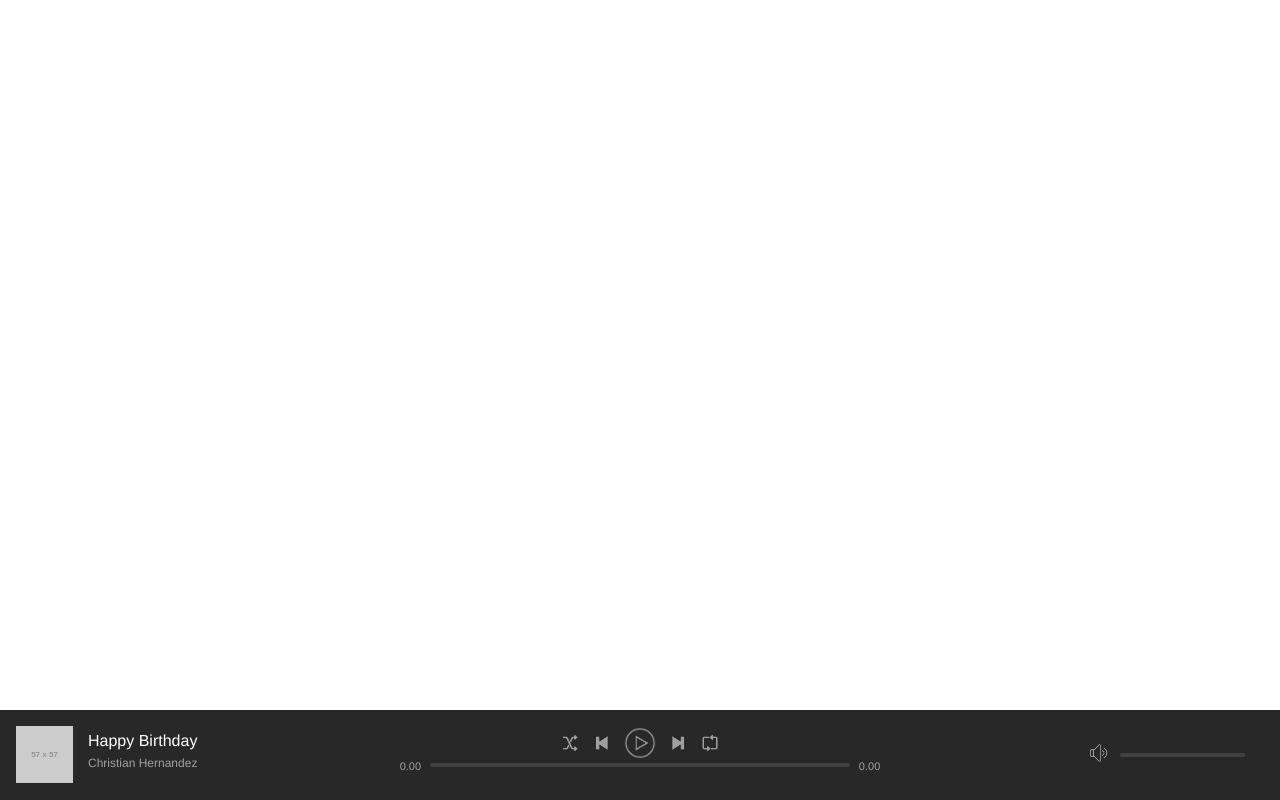
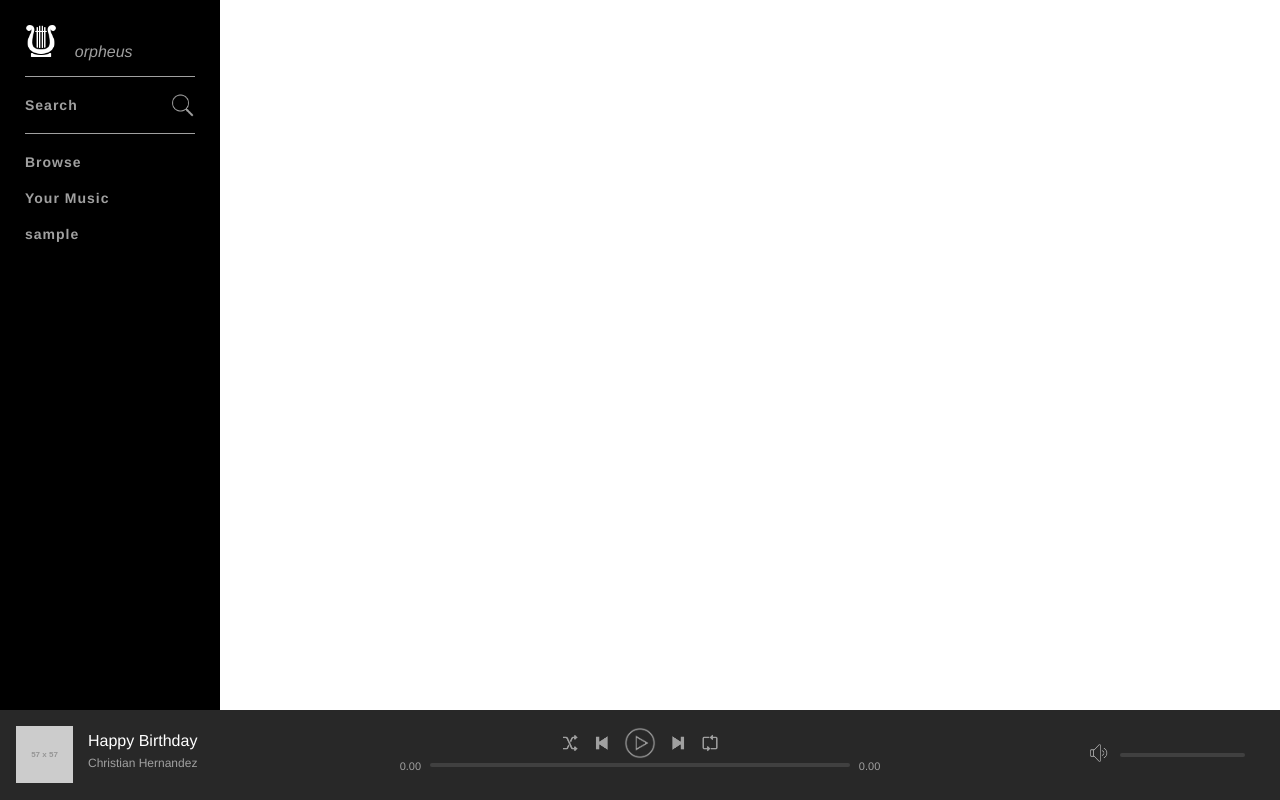
Before and after one commit to christianh814/orpheus, a PHP site: page / in a window 1280 px wide. Run offline with PHP 8.4, Linux system fonts and the light colour scheme; the visitor is signed in with stand-in values (Sample User, id 1); grey boxes labelled with a size stand in for pictures from a placeholder-image service; some libraries are stand-ins or nearby versions.

Commit message:
somebody keeps erasing my changes.

```diff
--- a/assets/css/style.css
+++ b/assets/css/style.css
@@ -9,6 +9,18 @@ html, body {
 	color: #fff;
 }
 /* IDs */
+#topContainer {
+	min-height: 100%;
+	width: 100%;
+}
+#navBarContainer {
+	background-color: #000;
+	width: 220px;
+	height: 100vh;
+	position: fixed;
+	top: 0;
+	left: 0;
+}
 #nowPlayingLeft .albumArtwork {
 	height: 100%;
 	max-width: 57px;
@@ -121,3 +133,40 @@ html, body {
 .volumeBar .progressBar {
 	width: 125px;
 }
+.navBar {
+	padding: 25px;
+	display: flex;
+	flex-direction: column;
+	-ms-flex-direction: column;
+}
+.logo {
+	margin-bottom: 15px;
+}
+.logo img {
+	width: 32px;
+}
+.navBar .group {
+	border-top: 1px solid #a0a0a0;
+	padding: 10px 0;
+}
+.navItem {
+	padding: 10px 0;
+	font-size: 14px;
+	font-weight: 700;
+	display: block;
+	letter-spacing: 1px;
+	position: relative;
+}
+.navItemLink {
+	color: #a0a0a0;
+	text-decoration: none;
+}
+.navItemLink:hover {
+	color: #ffffff;
+}
+.navItemLink .icon {
+	position: absolute;
+	right: 0;
+	top: 6px;
+	width: 25px;
+}
--- a/index.php
+++ b/index.php
@@ -13,6 +13,42 @@ if (isset($_SESSION['user_logged_in'])) {
 	<link rel="stylesheet" type="text/css" href="assets/css/style.css">
 </head>
 <body>
+<div id="mainContainer">
+
+	<div id="topContainer">
+
+		<div id="navBarContainer">
+			<nav class="navBar">
+				<a href="index.php" class="logo" style="text-decoration: none;">
+					<img src="assets/images/icons/orpheus-logo.png"></img>
+					&nbsp;&nbsp;&nbsp;<i class="navItemLink">orpheus</i>
+				</a>
+
+				<div class="group">
+					<div class="navItem">
+						<a href="search.php" class="navItemLink">Search
+							<img src="assets/images/icons/search.png" class="icon" alt="Search"></img>
+						</a>
+					</div>
+				</div>
+
+				<div class="group">
+					<div class="navItem">
+						<a href="browse.php" class="navItemLink">Browse</a>
+					</div>
+					<div class="navItem">
+						<a href="yourmusic.php" class="navItemLink">Your Music</a>
+					</div>
+					<div class="navItem">
+						<a href="profile.php" class="navItemLink"><?php echo $user_logged_in ?></a>
+					</div>
+				</div>
+
+			</nav>
+		</div> <!-- navBar container -->
+
+	</div> <!-- topContainer contains both left hand nav and right "main" page -->
+
 	<div id="nowPlayingBarContainer">
 		<div id="nowPlayingBar">
 
@@ -96,5 +132,6 @@ if (isset($_SESSION['user_logged_in'])) {
 		</div> <!-- now playing bar-->
 
 	</div> <!-- now playing bar container -->
+</div> <!--  mainContainer -->
 </body>
 </html>
```
Also changed, not shown: assets/images/icons/orpheus-logo.png (added).
